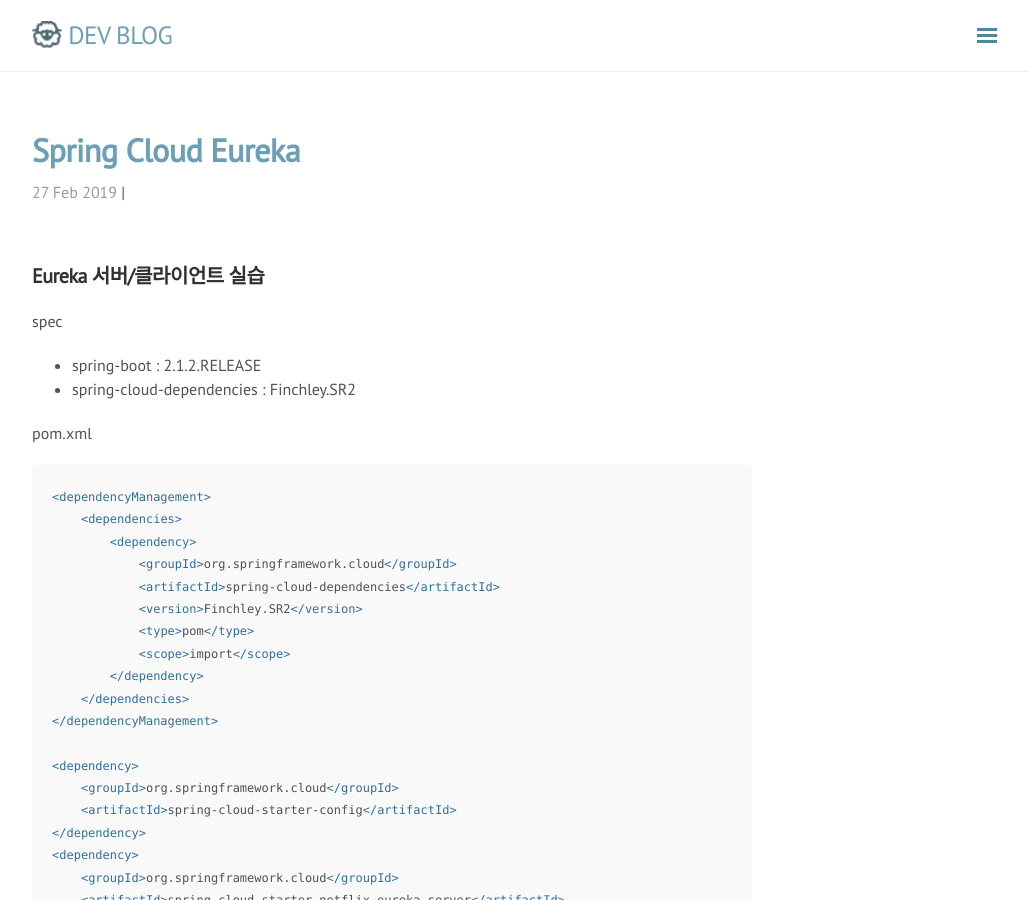
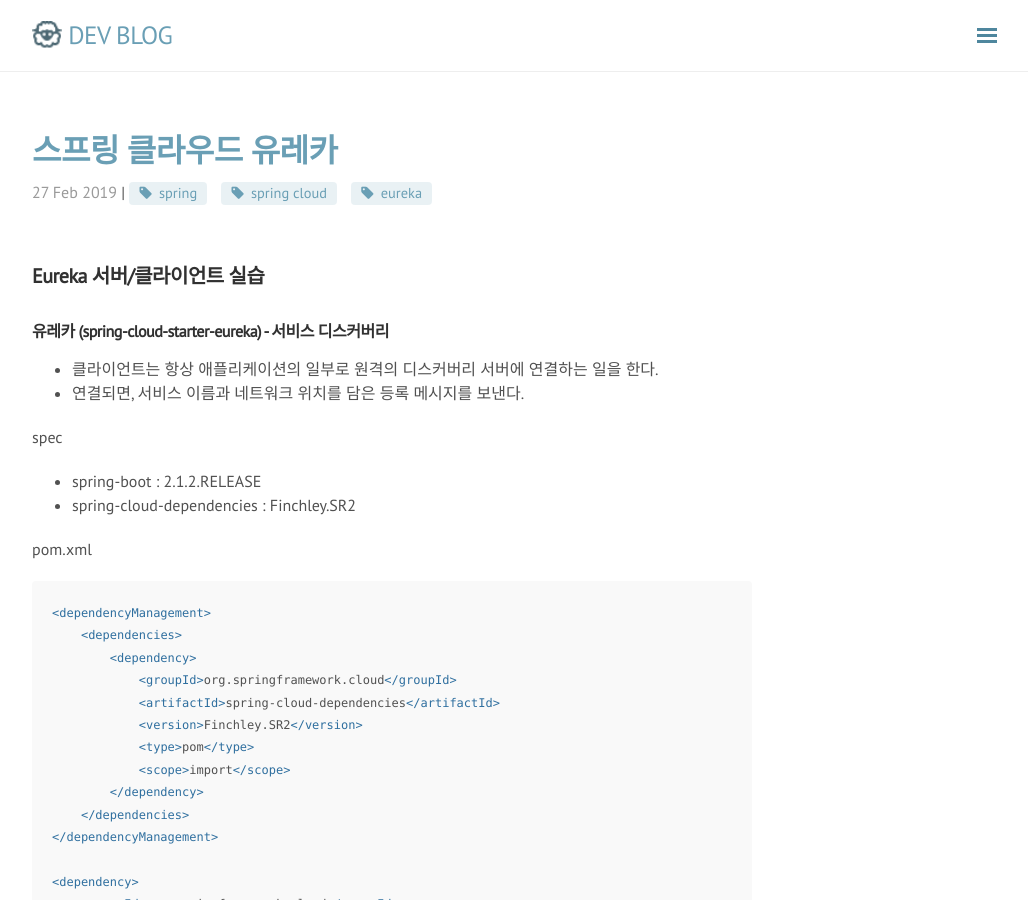
Before and after one commit to rmcodestar/rmcodestar.github.io, a Jekyll site: the page built from _posts/2019-02-27-spring-cloud-eureka.md, in a window 1280 px wide and 900 px high. Shown: the whole window, without its empty margins (248-1276 px from the left). Built offline with Jekyll 4.4.1, drawn with Linux system fonts in a browser that asks for light colours; nearby versions of some CDN libraries; our own code applies the rules of GitHub Pages for plain Markdown files; comment, search, counter and statistics services are not loaded.

Commit message:
Update 2019-02-27-spring-cloud-eureka.md

```diff
--- a/_posts/2019-02-27-spring-cloud-eureka.md
+++ b/_posts/2019-02-27-spring-cloud-eureka.md
@@ -1,4 +1,18 @@
+---
+layout: post
+title: 스프링 클라우드 유레카
+category: spring cloud
+tag: [spring, spring cloud, eureka]
+---
+
+
 ## Eureka 서버/클라이언트 실습
+
+
+### 유레카 (spring-cloud-starter-eureka) - 서비스 디스커버리
+* 클라이언트는 항상 애플리케이션의 일부로 원격의 디스커버리 서버에 연결하는 일을 한다.
+* 연결되면, 서비스 이름과 네트워크 위치를 담은 등록 메시지를 보낸다.
+
 
 spec
 * spring-boot : 2.1.2.RELEASE
```
